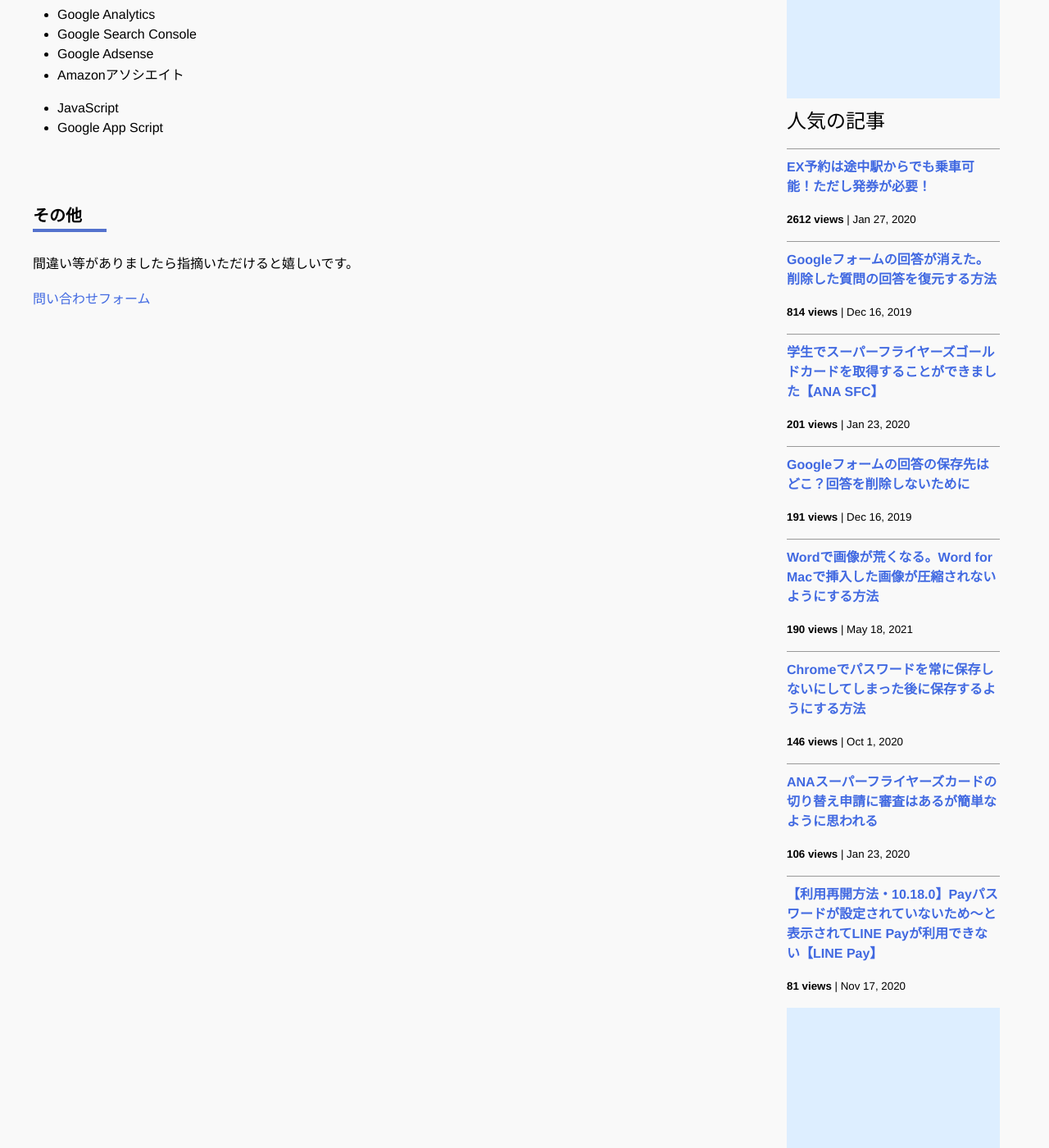
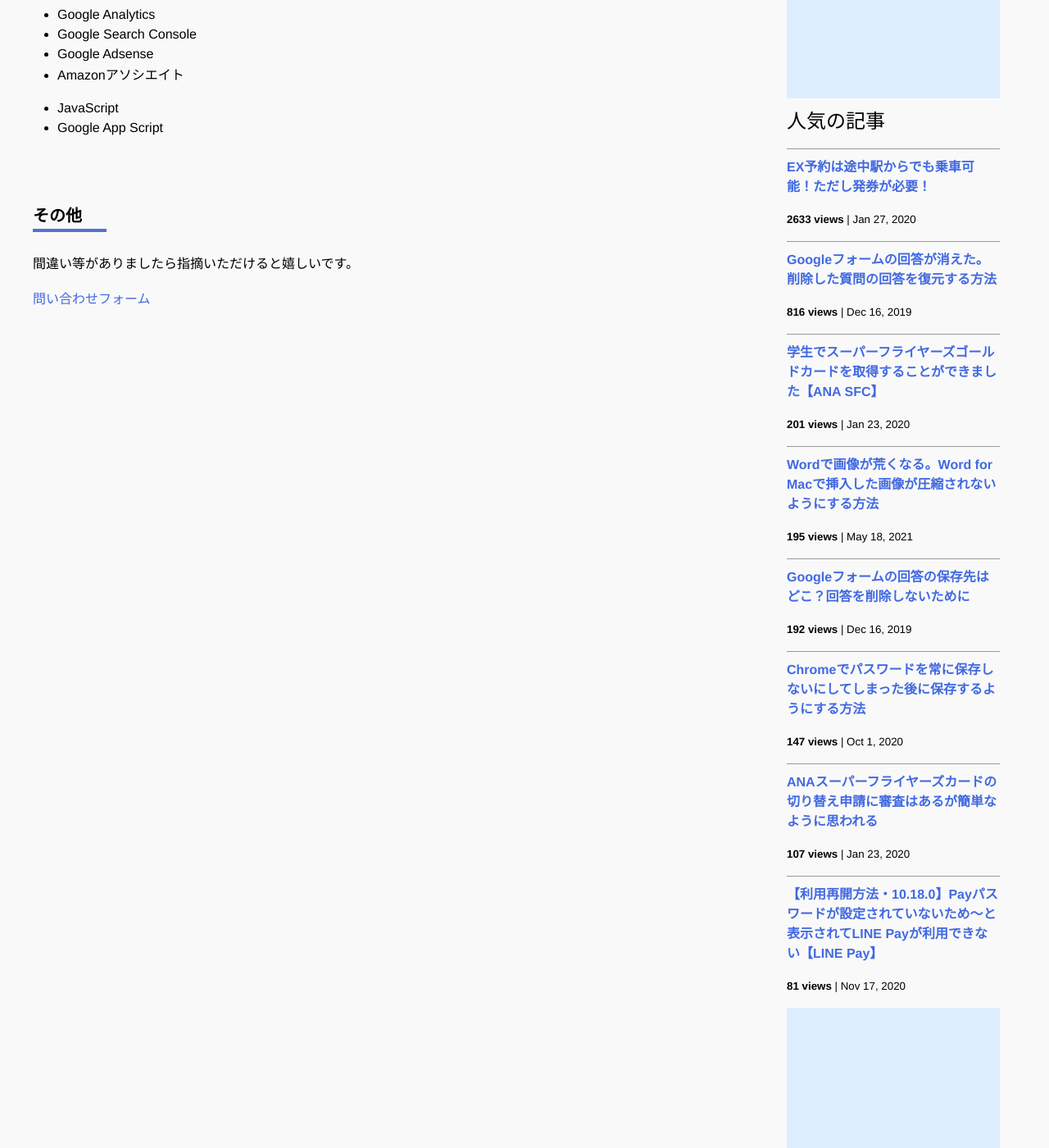
Before and after one commit to iwanaminami/shoyaiwaname, a Jekyll site: the page built from about.markdown, in a window 1280 px wide and 1400 px high, scrolled down 693 px. Shown: the whole window at 82% size. Built offline with Jekyll 4.4.1, drawn with Linux system fonts in a browser that asks for light colours; nearby versions of some CDN libraries; comment, search, counter and statistics services are not loaded.

Commit message:
a new commit message

```diff
--- a/_data/popularposts.yml
+++ b/_data/popularposts.yml
@@ -1,17 +1,17 @@
 side:
-  - view: 2612
+  - view: 2633
     url: /2020/01/27/ex-rideontheway.html
-  - view: 814
+  - view: 816
     url: /2019/12/16/restore-googleform.html
   - view: 201
     url: /2020/01/23/sfcgold.html
-  - view: 191
+  - view: 195
+    url: /2021/05/18/image-compression-word.html
+  - view: 192
     url: /2019/12/16/googleform-answers.html
-  - view: 190
-    url: /2021/05/18/image-compression-word.html
-  - view: 146
+  - view: 147
     url: /2020/10/01/googlepassword.html
-  - view: 106
+  - view: 107
     url: /2020/01/23/sfc-judge.html
   - view: 81
     url: /2020/11/17/linepay.html
```
